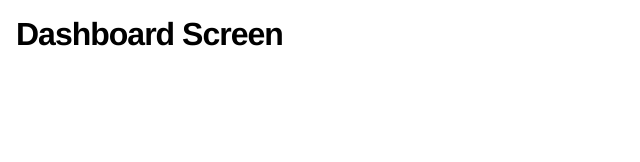
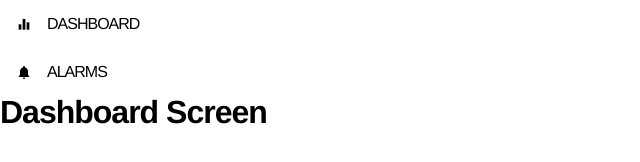
Before and after one commit to jmtov/quiques-alarms, a React app: page /dashboard in a window 1280 px wide. Shown: the whole page, without its empty margins (0-640 px from the left). Built offline with nearby package versions, Linux system fonts and the light colour scheme.

Commit message:
App Layout - Icons and Navbar - Added icon fonts to be used in the app. - Added simple navbar component (to be refined).

```diff
--- a/src/components/App/index.js
+++ b/src/components/App/index.js
@@ -3,15 +3,11 @@ import { BrowserRouter as Router } from 'react-router-dom';
 
 import Routes from 'components/Routes';
 
-import './styles.scss';
-
 function App() {
   return (
-    <div className="app">
-      <Router>
-        <Routes />
-      </Router>
-    </div>
+    <Router>
+      <Routes />
+    </Router>
   );
 }
 
--- /dev/null
+++ b/src/components/Icon/index.js
@@ -0,0 +1,16 @@
+import React from 'react';
+
+import { cn } from 'utils/style';
+import { iconPropType } from 'propTypes/icon';
+
+import styles from './styles.module.scss';
+
+function Icon({ className, name }) {
+  return (
+    <span className={cn(styles.icon, name, className)} aria-hidden={true} />
+  );
+}
+
+Icon.propTypes = iconPropType;
+
+export default Icon;
--- /dev/null
+++ b/src/components/Icon/styles.module.scss
@@ -0,0 +1,4 @@
+.icon {
+  all: inherit;
+  outline: none;
+};
--- /dev/null
+++ b/src/components/Layout/index.js
@@ -0,0 +1,21 @@
+import React from 'react';
+import { node } from 'prop-types';
+
+import Navbar from 'components/Navbar';
+
+function Layout({ children }) {
+  return (
+    <div className="layout">
+      <Navbar />
+      <main className="main">
+        {children}
+      </main>
+    </div>
+  );
+}
+
+Layout.propTypes = {
+  children: node.isRequired,
+};
+
+export default Layout;
--- /dev/null
+++ b/src/components/Navbar/index.js
@@ -0,0 +1,27 @@
+import React from 'react';
+import { NavLink } from 'react-router-dom';
+
+import ROUTES from 'constants/routes';
+
+import Icon from 'components/Icon';
+
+import styles from './styles.module.scss';
+
+function Navbar() {
+  const navLinks = Object.values(ROUTES);
+
+  return (
+    <nav className={styles.nav}>
+      <ul className={styles['nav__links']}>
+        {navLinks.map(route => (
+          <NavLink key={route.id} className={styles['nav-link']} to={route.path}>
+            <Icon className={styles['nav-link__icon']} name={route.icon} />
+            <span className={styles['nav-link__text']}>{route.name.toUpperCase()}</span>
+          </NavLink>
+        ))}
+      </ul>
+    </nav>
+  );
+}
+
+export default Navbar;
--- /dev/null
+++ b/src/components/Navbar/styles.module.scss
@@ -0,0 +1,27 @@
+.nav {
+  display: flex;
+
+  &__links {
+    display: flex;
+    flex-direction: column;
+    width: 200px;
+  }
+}
+
+.nav-link {
+  align-items: center;
+  flex: 1 1 100%;
+  display: flex;
+  margin: 0;
+
+  &__icon {
+    flex: 0 0;
+    margin: 0;
+    padding: 1rem;
+  }
+
+  &__text {
+    flex: 1 1;
+    padding: 1rem 0;
+  }
+}
--- a/src/components/Routes/index.js
+++ b/src/components/Routes/index.js
@@ -2,12 +2,15 @@ import React from 'react';
 import { Redirect, Route, Switch } from 'react-router-dom';
 
 import ROUTES, { BASE_ROUTE } from 'constants/routes';
+
+import Layout from 'components/Layout';
 
 function Routes() {
   const routes = Object.values(ROUTES);
 
   return (
     <Switch>
+      <Layout>
         {routes.map(route => (
           <Route
             key={route.id}
@@ -16,6 +19,7 @@ function Routes() {
             component={route.component}
           />
         ))}
+      </Layout>
       <Route path={BASE_ROUTE.path}>
         <Redirect to={ROUTES.DASHBOARD.path} />
       </Route>
--- /dev/null
+++ b/src/constants/icons.js
@@ -0,0 +1,16 @@
+export default {
+  ERROR_OUTLINE: 'icon-error_outline',
+  EQUALIZER: 'icon-equalizer',
+  PAUSE: 'icon-pause',
+  PLAY_ARROW: 'icon-play_arrow',
+  ADD: 'icon-add',
+  CLEAR: 'icon-clear',
+  CREATE: 'icon-create',
+  REMOVE: 'icon-remove',
+  KEYBOARD_ARROW_DOWN: 'icon-keyboard_arrow_down',
+  NOTIFICATIONS: 'icon-notifications',
+  NOTIFICATIONS_NONE: 'icon-notifications_none',
+  NOTIFICATIONS_ACTIVE: 'icon-notifications_active',
+  DELETE: 'icon-delete',
+  SEARCH: 'icon-search',
+};
--- a/src/constants/routes.js
+++ b/src/constants/routes.js
@@ -1,3 +1,5 @@
+import ICONS from 'constants/icons';
+
 import Dashboard from 'screens/Dashboard';
 import Alarms from 'screens/Alarms';
 
@@ -8,6 +10,7 @@ const ROUTES = {
     name: 'dashboard',
     path: '/dashboard',
     component: Dashboard,
+    icon: ICONS.EQUALIZER,
   },
   ALARMS: {
     id: 10,
@@ -15,6 +18,7 @@ const ROUTES = {
     name: 'alarms',
     path: '/alarms',
     component: Alarms,
+    icon: ICONS.NOTIFICATIONS,
   },
 };
 
--- a/src/index.js
+++ b/src/index.js
@@ -2,7 +2,7 @@ import React from 'react';
 import ReactDOM from 'react-dom';
 
 import App from 'components/App';
-import 'styles/index.css';
+import 'styles/index.scss';
 
 ReactDOM.render(
   <React.StrictMode>
--- /dev/null
+++ b/src/propTypes/icon.js
@@ -0,0 +1,10 @@
+import { string, oneOf } from 'prop-types';
+
+import ICONS from 'constants/icons';
+
+const ICONS_ARRAY = Object.values(ICONS);
+
+export const iconPropType = {
+  className: string,
+  name: oneOf(ICONS_ARRAY),
+};
--- /dev/null
+++ b/src/styles/common.scss
@@ -0,0 +1,4 @@
+a {
+  color: inherit;
+  text-decoration: none;
+}
--- /dev/null
+++ b/src/styles/icons/icons.scss
@@ -0,0 +1,73 @@
+@font-face {
+  font-family: 'icomoon';
+  src:  url('./fonts/icomoon.eot?5g5cq3');
+  src:  url('./fonts/icomoon.eot?5g5cq3#iefix') format('embedded-opentype'),
+    url('./fonts/icomoon.ttf?5g5cq3') format('truetype'),
+    url('./fonts/icomoon.woff?5g5cq3') format('woff'),
+    url('./fonts/icomoon.svg?5g5cq3#icomoon') format('svg');
+  font-weight: normal;
+  font-style: normal;
+  font-display: block;
+}
+
+[class^="icon-"], [class*=" icon-"] {
+  /* use !important to prevent issues with browser extensions that change fonts */
+  font-family: 'icomoon' !important;
+  speak: never;
+  font-style: normal;
+  font-weight: normal;
+  font-variant: normal;
+  text-transform: none;
+  line-height: 1;
+
+  &::before {
+    color: inherit;
+  }
+
+  /* Better Font Rendering =========== */
+  -webkit-font-smoothing: antialiased;
+  -moz-osx-font-smoothing: grayscale;
+}
+
+.icon-error_outline::before {
+  content: "\e900";
+}
+.icon-equalizer::before {
+  content: "\e901";
+}
+.icon-pause::before {
+  content: "\e902";
+}
+.icon-play_arrow::before {
+  content: "\e903";
+}
+.icon-add::before {
+  content: "\e904";
+}
+.icon-clear::before {
+  content: "\e90b";
+}
+.icon-create::before {
+  content: "\e90c";
+}
+.icon-remove::before {
+  content: "\e905";
+}
+.icon-keyboard_arrow_down::before {
+  content: "\e906";
+}
+.icon-notifications::before {
+  content: "\e907";
+}
+.icon-notifications_none::before {
+  content: "\e90d";
+}
+.icon-notifications_active::before {
+  content: "\e908";
+}
+.icon-delete::before {
+  content: "\e909";
+}
+.icon-search::before {
+  content: "\e90a";
+}
--- a/src/styles/index.css
+++ b/src/styles/index.scss
@@ -1,6 +1,10 @@
+@import './icons/icons.scss';
+@import './common.scss';
+
 * {
   border: 0;
   box-sizing: border-box;
+  line-height: 1;
   margin: 0;
   padding: 0;
 }
--- /dev/null
+++ b/src/utils/style.js
@@ -0,0 +1,7 @@
+function cn(...classes) {
+  return classes.filter(Boolean).join(' ');
+}
+
+export {
+  cn
+};
```
Also changed, not shown: src/styles/icons/fonts/icomoon.ttf (added), src/styles/icons/fonts/icomoon.woff (added), 2 other files. Lines whose indentation alone changed are shown as unchanged.
